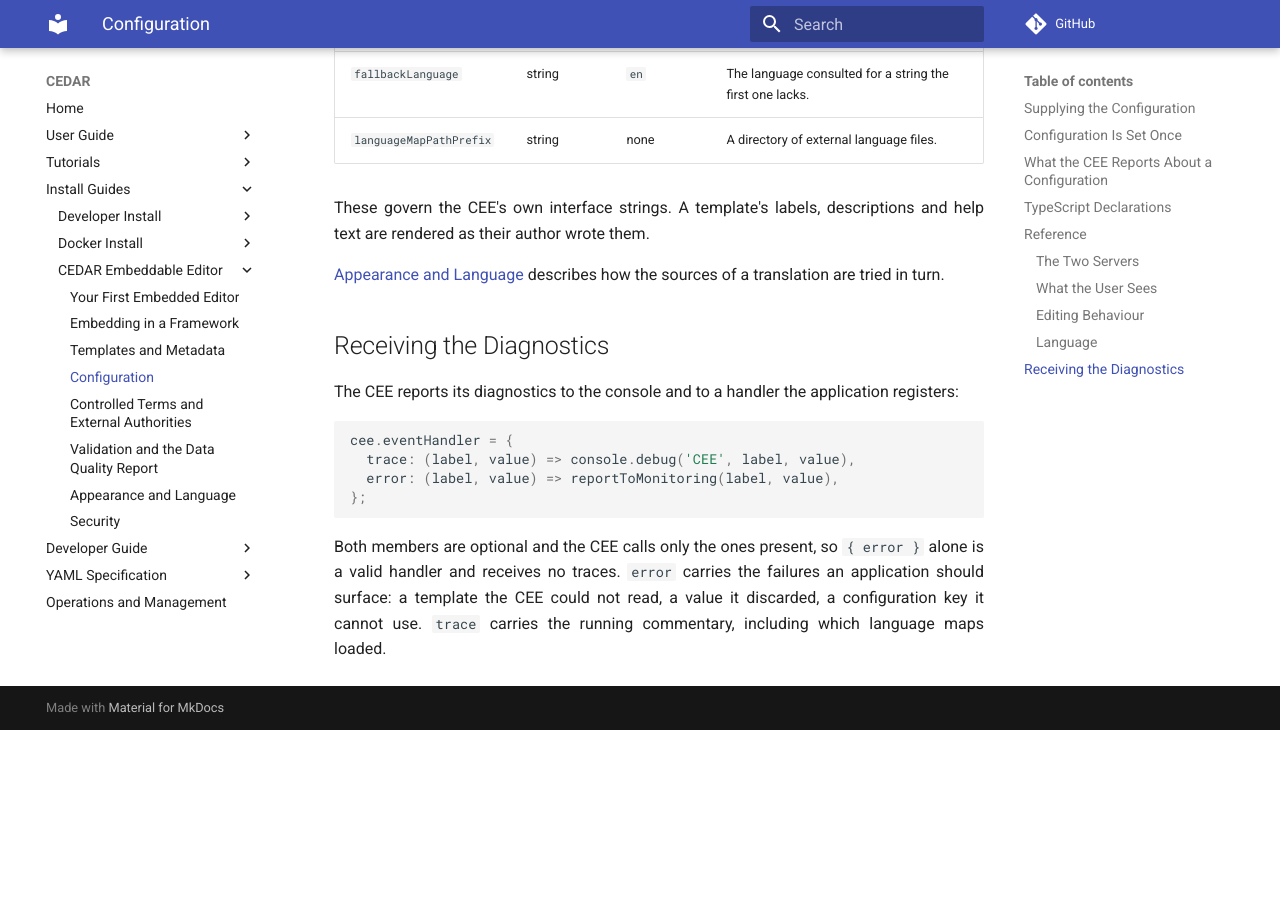
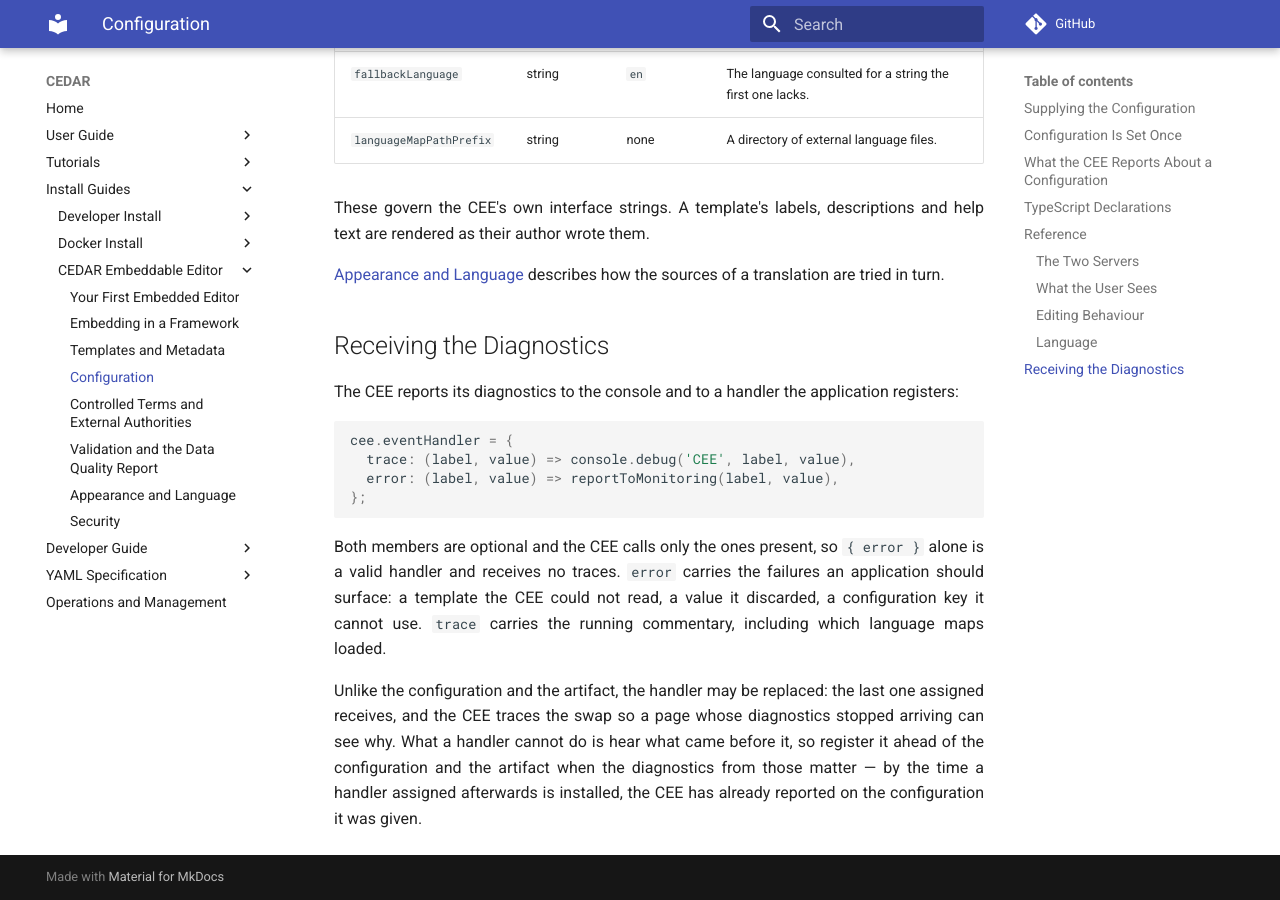
Before and after one commit to metadatacenter/cedar-mkdocs, an MkDocs documentation site: the page built from docs/cedar-embeddable-editor/configuration.md, in a window 1280 px wide and 900 px high, scrolled down 4105 px. Built offline with MkDocs 1.6.1 and Material for MkDocs 9.7.7, drawn with Linux system fonts in a browser that asks for light colours; comment, search, counter and statistics services are not loaded; before the commit the page ends 4835 px from its top, so only the background shows below that.

Commit message:
Scope set-once to the inputs it protects, and name the handler as replaceable
"Each input takes one assignment" was written of all of them, and the event handler
is not one: the last handler assigned receives. Say so where a framework page tells
an author never to let a binding re-fire, and record in the diagnostics section that
a handler hears only what follows it.

Co-Authored-By: Claude Opus 5 <noreply@anthropic.com>

```diff
--- a/docs/cedar-embeddable-editor/configuration.md
+++ b/docs/cedar-embeddable-editor/configuration.md
@@ -183,3 +183,9 @@ Both members are optional and the CEE calls only the ones present, so `{ error }
 handler and receives no traces. `error` carries the failures an application should surface: a
 template the CEE could not read, a value it discarded, a configuration key it cannot use. `trace`
 carries the running commentary, including which language maps loaded.
+
+Unlike the configuration and the artifact, the handler may be replaced: the last one assigned
+receives, and the CEE traces the swap so a page whose diagnostics stopped arriving can see why. What
+a handler cannot do is hear what came before it, so register it ahead of the configuration and the
+artifact when the diagnostics from those matter — by the time a handler assigned afterwards is
+installed, the CEE has already reported on the configuration it was given.
```
Also changed, not shown: docs/cedar-embeddable-editor/frameworks.md (+4 -2 lines).
